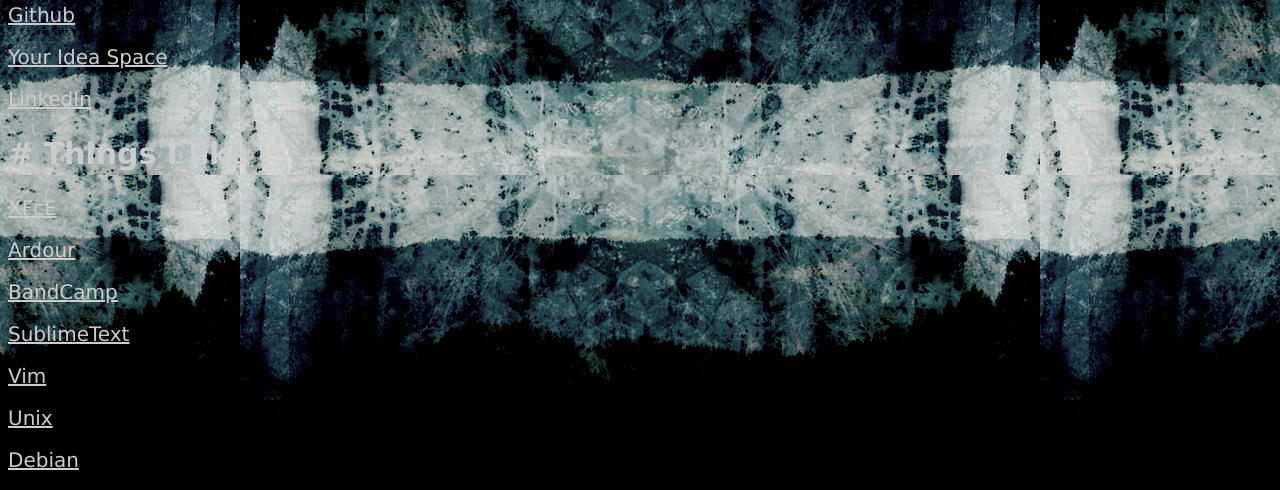
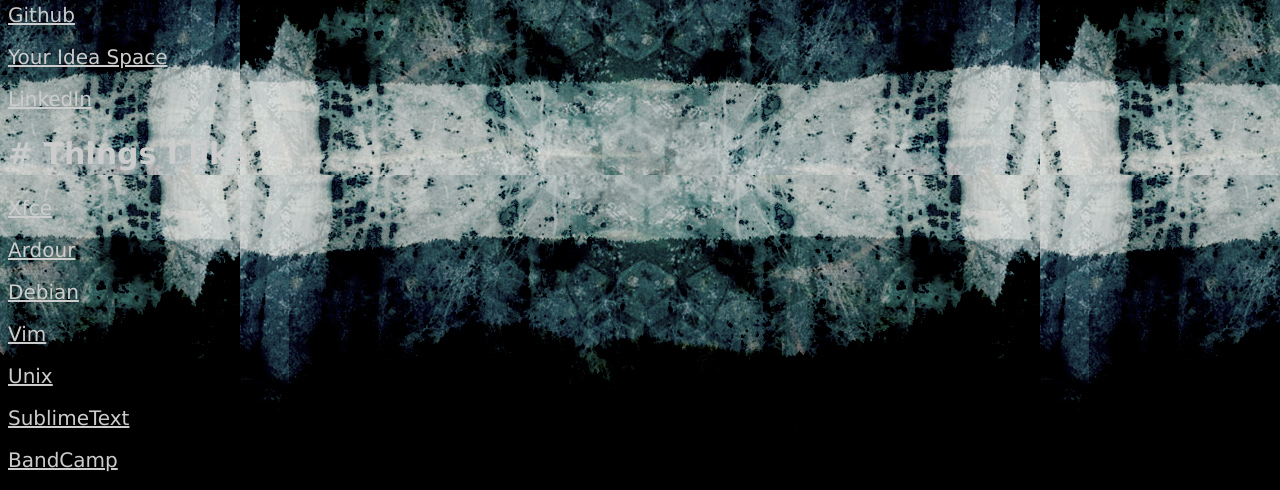
Before and after one commit to electronicsleep/CGR.Name, a plain HTML site: page index.html in a window 1280 px wide. Shown: the part 749-1239 px from the top of the page. Drawn offline with Linux system fonts and the light colour scheme.

Commit message:
update to things

```diff
--- a/index.html
+++ b/index.html
@@ -66,13 +66,13 @@ a:hover, a:active {
 
  <h2># Things I like</h2>
 
- <p><a href="https://xfce.org" target="_blank">XFcE</a>
+ <p><a href="https://xfce.org" target="_blank">Xfce</a>
  <p><a href="https://ardour.org" target="_blank">Ardour</a>
- <p><a href="https://electronicsleep.bandcamp.com/" target="_blank">BandCamp</a>
- <p><a href="https://www.sublimetext.com" target="_blank">SublimeText</a>
+ <p><a href="http://www.debian.org/" target="_blank">Debian</a>
  <p><a href="https://en.wikipedia.org/wiki/Vim_(text_editor)" target="_blank">Vim</a>
  <p><a href="https://en.wikipedia.org/wiki/Unix" target="_blank">Unix</a>
- <p><a href="http://www.debian.org/" target="_blank">Debian</a>
+ <p><a href="https://www.sublimetext.com" target="_blank">SublimeText</a>
+ <p><a href="https://electronicsleep.bandcamp.com/" target="_blank">BandCamp</a>
 
 </body>
 </html>
```
